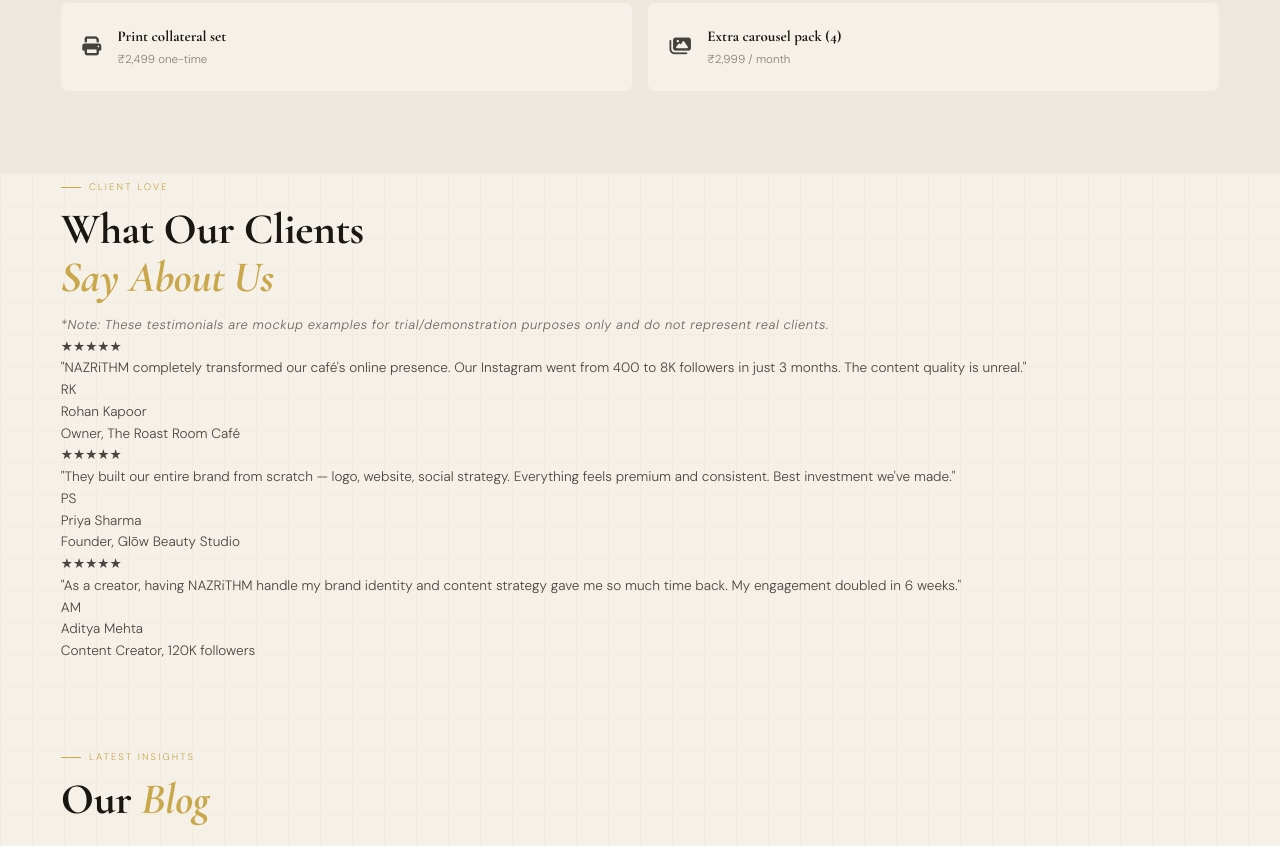
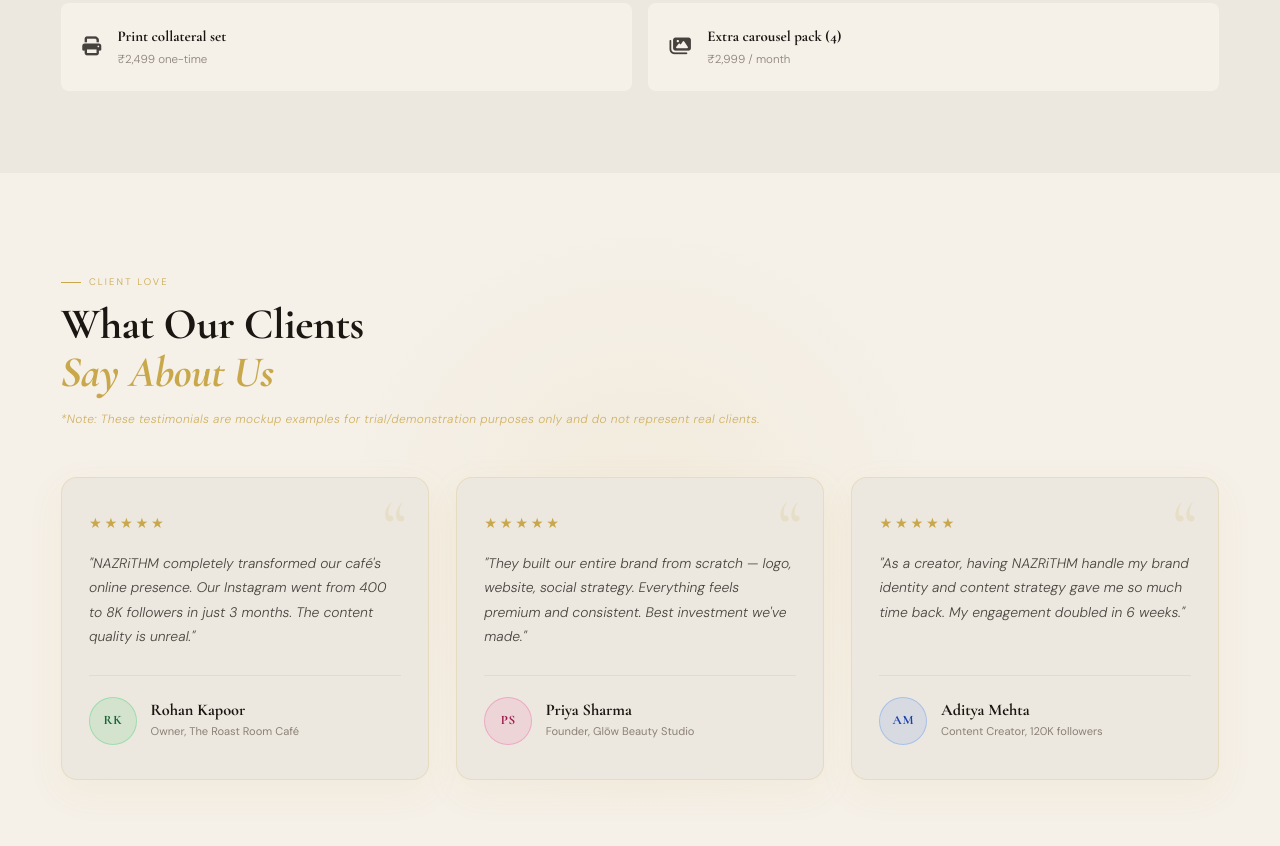
Before and after one commit to xyresiiic/Nazrithm, a plain HTML site: page index.html in a window 1280 px wide. Shown: the part 6674-7520 px from the top of the page. Drawn offline with nearby package versions, Linux system fonts and the light colour scheme.

Commit message:
css in sections

```diff
--- a/index.html
+++ b/index.html
@@ -940,7 +940,7 @@
                         What Our Clients<br>
                         <span class="heading-accent">Say About Us</span>
                     </h2>
-                    <p style="color: var(--gold); font-size: 0.95rem; font-style: italic; opacity: 0.8; margin-top: 1rem; letter-spacing: 0.5px;">
+                    <p class="testi-disclaimer">
                         *Note: These testimonials are mockup examples for trial/demonstration purposes only and do not represent real clients.
                     </p>
 
--- a/style.css
+++ b/style.css
@@ -3504,6 +3504,190 @@
 .pricing-card.popular .pricing-btn {
     background: var(--accent-gold) !important;
     color: var(--text-heading) !important;
+}
+
+/* ═══════════════════════════════════════════════════
+   TESTIMONIALS
+═══════════════════════════════════════════════════ */
+.section-testimonials {
+    padding: 7rem 0;
+    position: relative;
+    background: var(--bg-primary) !important;
+    overflow: hidden;
+}
+
+.section-testimonials::before {
+    content: '';
+    position: absolute;
+    top: 50%;
+    left: 50%;
+    transform: translate(-50%, -50%);
+    width: 600px;
+    height: 600px;
+    background: radial-gradient(circle, rgba(201, 168, 76, 0.08) 0%, transparent 70%);
+    pointer-events: none;
+    z-index: 0;
+}
+
+.testi-grid {
+    display: grid;
+    grid-template-columns: repeat(3, 1fr);
+    gap: 2rem;
+    margin-top: 3.5rem;
+    position: relative;
+    z-index: 1;
+}
+
+.testi-card {
+    background: var(--bg-secondary) !important;
+    border: 1px solid var(--border-gold) !important;
+    border-radius: var(--radius-lg);
+    padding: 2.5rem 2rem;
+    display: flex;
+    flex-direction: column;
+    justify-content: space-between;
+    position: relative;
+    transition: transform var(--transition), border-color var(--transition), box-shadow var(--transition);
+    box-shadow: 0 12px 36px var(--shadow-gold) !important;
+    overflow: hidden;
+}
+
+.testi-card::before {
+    content: '“';
+    position: absolute;
+    top: 0.8rem;
+    right: 1.5rem;
+    font-family: 'Cormorant Garamond', serif;
+    font-size: 5.5rem;
+    line-height: 1;
+    color: var(--accent-gold) !important;
+    opacity: 0.15;
+    pointer-events: none;
+    transition: opacity var(--transition), transform var(--transition);
+}
+
+.testi-card:hover {
+    transform: translateY(-6px);
+    border-color: rgba(201, 168, 76, 0.5) !important;
+    box-shadow: 0 20px 45px rgba(201, 168, 76, 0.15) !important;
+}
+
+.testi-card:hover::before {
+    opacity: 0.28;
+    transform: translateY(-3px) scale(1.05);
+}
+
+.testi-stars {
+    color: var(--accent-gold) !important;
+    font-size: 1.05rem;
+    letter-spacing: 0.2rem;
+    margin-bottom: 1.2rem;
+    display: flex;
+    gap: 0.2rem;
+}
+
+.testi-text {
+    font-family: var(--font-body);
+    color: var(--text-body) !important;
+    font-size: 1.02rem;
+    line-height: 1.75;
+    font-style: italic;
+    margin-bottom: 2rem;
+    flex-grow: 1;
+    position: relative;
+    z-index: 1;
+}
+
+.testi-author {
+    display: flex;
+    align-items: center;
+    gap: 1rem;
+    border-top: 1px solid rgba(201, 168, 76, 0.2) !important;
+    padding-top: 1.5rem;
+    margin-top: auto;
+    position: relative;
+    z-index: 1;
+}
+
+.author-avatar {
+    width: 48px;
+    height: 48px;
+    border-radius: 50%;
+    display: flex;
+    align-items: center;
+    justify-content: center;
+    font-weight: 700;
+    font-size: 0.95rem;
+    font-family: 'Cormorant Garamond', serif !important;
+    flex-shrink: 0;
+    letter-spacing: 0.05em;
+    transition: transform var(--transition);
+}
+
+.testi-card:hover .author-avatar {
+    transform: scale(1.08);
+}
+
+.author-avatar.av-green {
+    background: rgba(34, 197, 94, 0.12) !important;
+    color: #166534 !important;
+    border: 1px solid rgba(34, 197, 94, 0.3) !important;
+}
+
+.author-avatar.av-pink {
+    background: rgba(236, 72, 153, 0.12) !important;
+    color: #9d174d !important;
+    border: 1px solid rgba(236, 72, 153, 0.3) !important;
+}
+
+.author-avatar.av-blue {
+    background: rgba(59, 130, 246, 0.12) !important;
+    color: #1e40af !important;
+    border: 1px solid rgba(59, 130, 246, 0.3) !important;
+}
+
+.author-name {
+    font-family: 'Cormorant Garamond', serif !important;
+    font-size: 1.2rem;
+    font-weight: 700;
+    color: var(--text-heading) !important;
+    line-height: 1.2;
+}
+
+.author-role {
+    font-size: 0.82rem;
+    color: var(--text-muted) !important;
+    font-weight: 400;
+    margin-top: 0.2rem;
+}
+
+.testi-disclaimer {
+    color: var(--accent-gold) !important;
+    font-size: 0.88rem;
+    font-style: italic;
+    opacity: 0.85;
+    margin-top: 0.8rem;
+    letter-spacing: 0.03em;
+}
+
+@media (max-width: 992px) {
+    .testi-grid {
+        grid-template-columns: repeat(2, 1fr);
+    }
+}
+
+@media (max-width: 768px) {
+    .section-testimonials {
+        padding: 5rem 0;
+    }
+    .testi-grid {
+        grid-template-columns: 1fr;
+        gap: 1.5rem;
+        margin-top: 2.5rem;
+    }
+    .testi-card {
+        padding: 2rem 1.5rem;
+    }
 }
 
 /* FAQ */
```
